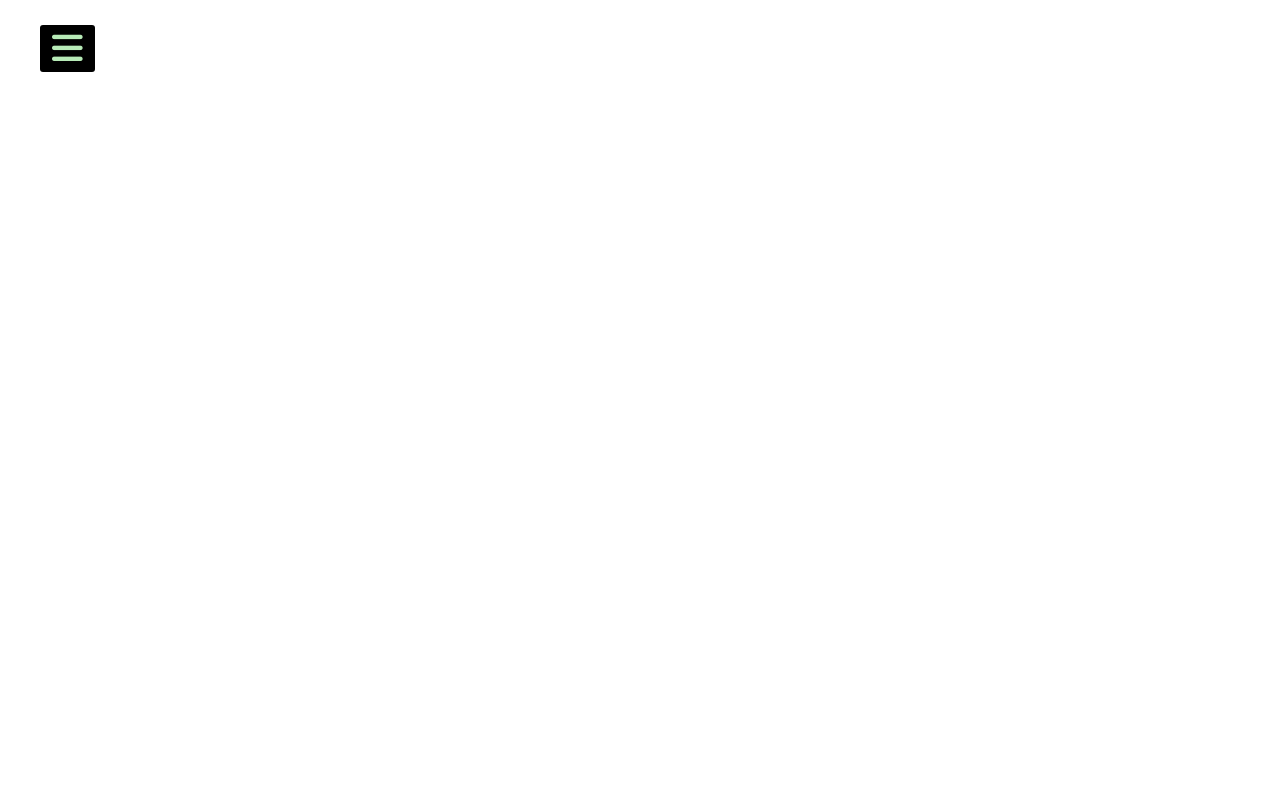
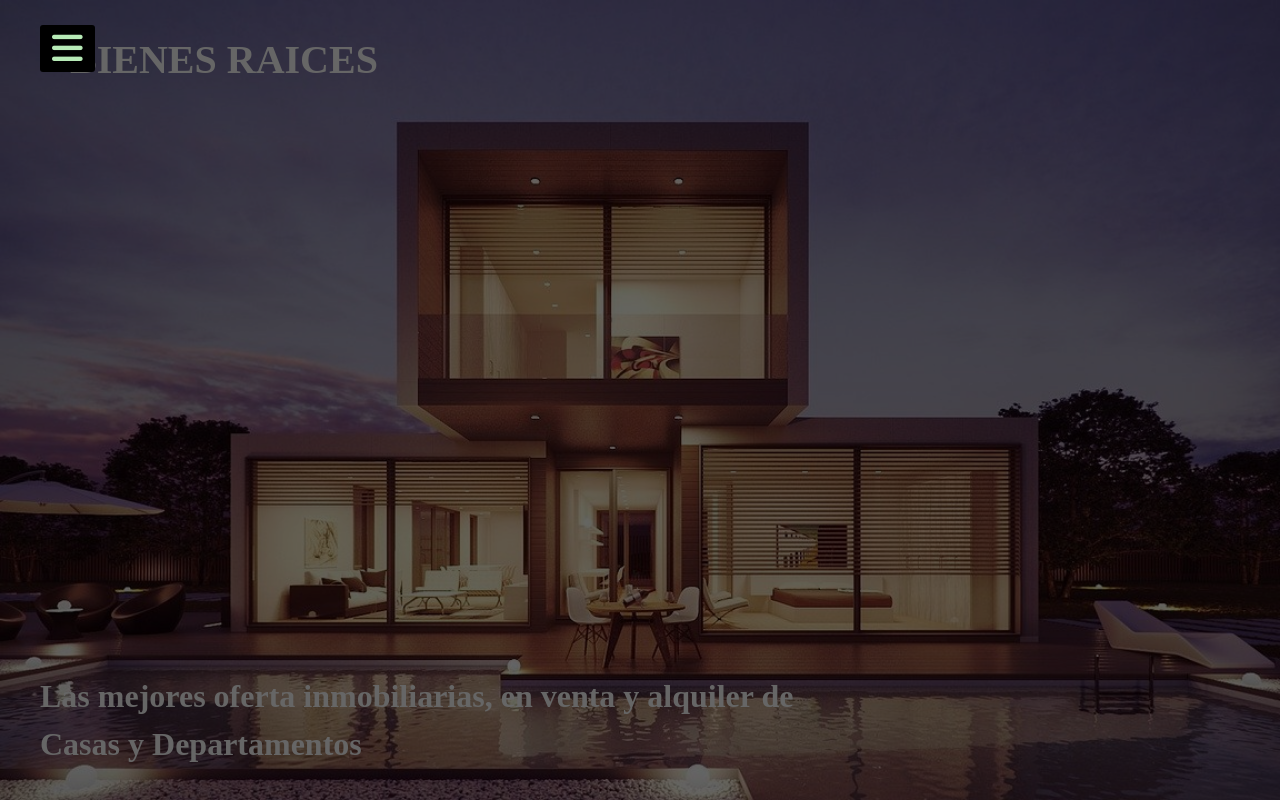
Before and after one commit to lzambranoa/ProyectoMisionTIC_G5, a plain HTML site: page index.html in a window 1280 px wide. Drawn offline with Linux system fonts and the light colour scheme.

Commit message:
Creacion del hero

```diff
--- a/estilos.css
+++ b/estilos.css
@@ -8,6 +8,27 @@ html {
 *{
     margin: 0;
     padding: 0;
+}
+
+a {
+    text-decoration: none;
+}
+
+body {
+    background-image: url('/img/home.jpg');
+    background-size: cover;
+    background-position: top center;
+    height: 100vh;
+}
+
+body::before {
+    content:'';
+	position: absolute;
+        top: 0;
+	bottom: 0;
+	left: 0;
+	right: 0;
+	background-color: rgba(0,0,0,0.6);
 }
 
 /* Barra de navegacion Drawer */
@@ -165,3 +186,33 @@ label #cancel {
     cursor: pointer;
     transition: all .5s ease-in;
 }
+
+.container{
+    max-width: 1200px;
+    margin-left: auto;
+    margin-right: auto;
+}
+
+.contenido-header{
+    height: 100%;
+    display: flex;
+    flex-direction: column;
+    justify-content: space-between;
+}
+.contenido-header a h1 {
+    font-size: 40px;
+    color: white;
+    text-decoration: none;
+    text-transform: uppercase;
+}
+
+.contenido-header h1 {
+    color: white;
+    padding-bottom: 2rem;
+    max-width: 50rem;
+    line-height: 1.5;
+}
+
+.barra {
+    padding: 30px;
+}
--- a/index.html
+++ b/index.html
@@ -15,7 +15,7 @@
         <i class="fas fa-times" id="cancel"></i>
     </label>
     <div id="nav_drawer">
-        <header>MinTic Grupo-5</header>
+        <!-- <header>MinTic Grupo-5</header> -->
         <button id="buttonreg_nav"><a href="./registro.html">Registrarse</a></button>
         <ul>
             <li><a href="./aspectosgenerales.html">Generalidades</a></li>
@@ -23,6 +23,15 @@
             <li><a href="#">Opcion 3</a></li>
             <li><a href="#">Opcion 4</a></li>
         </ul>
+    </div><!--Fin Nav-Drawer-->
+    <div class="container contenido-header">
+        <div class="barra">
+            <a href="#">
+                <h1>Bienes <span>raices</span></h1>
+            </a>
+            <nav></nav>
+        </div>
+        <h1>Las mejores oferta inmobiliarias, en venta y alquiler de Casas y Departamentos</h1>
     </div>
 </body>
 </html>
```
Also changed, not shown: img/home.jpg (added), img/logo_casa.png (added).
